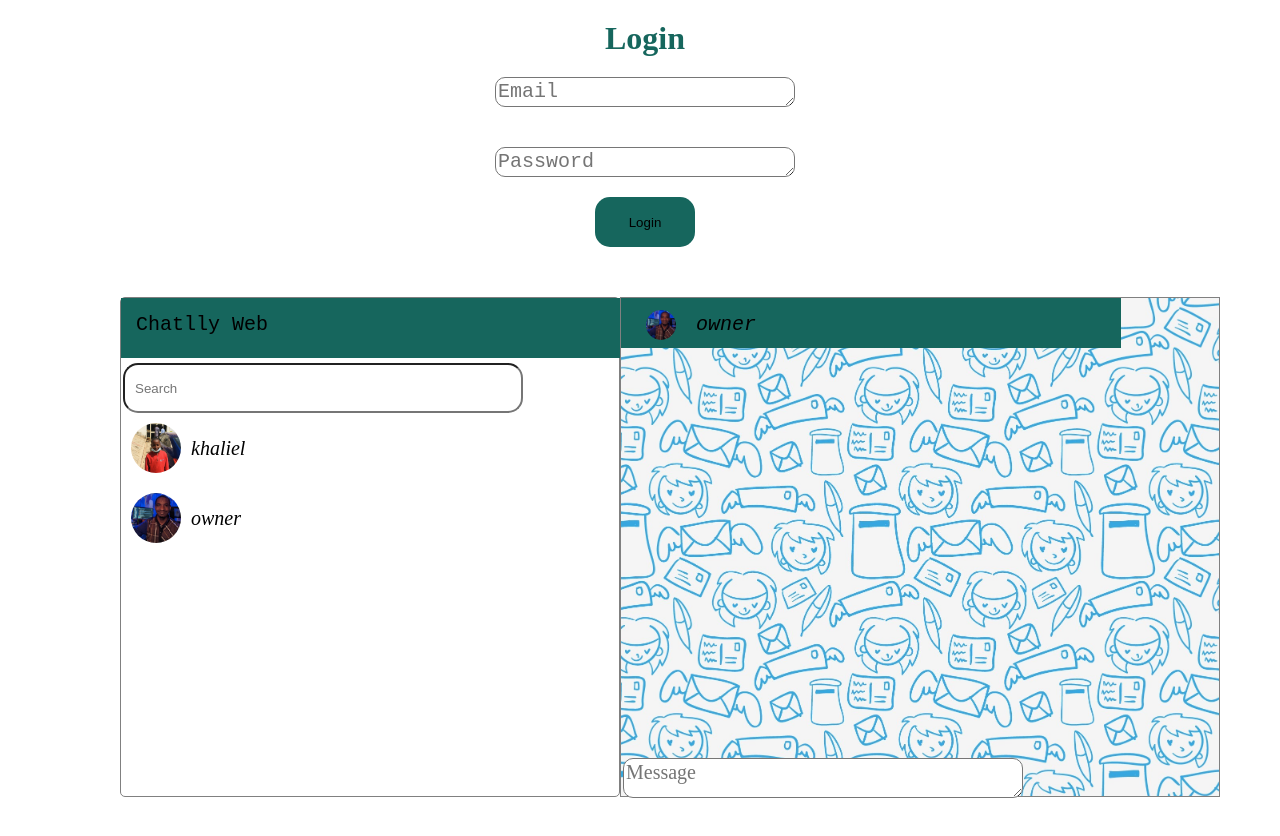
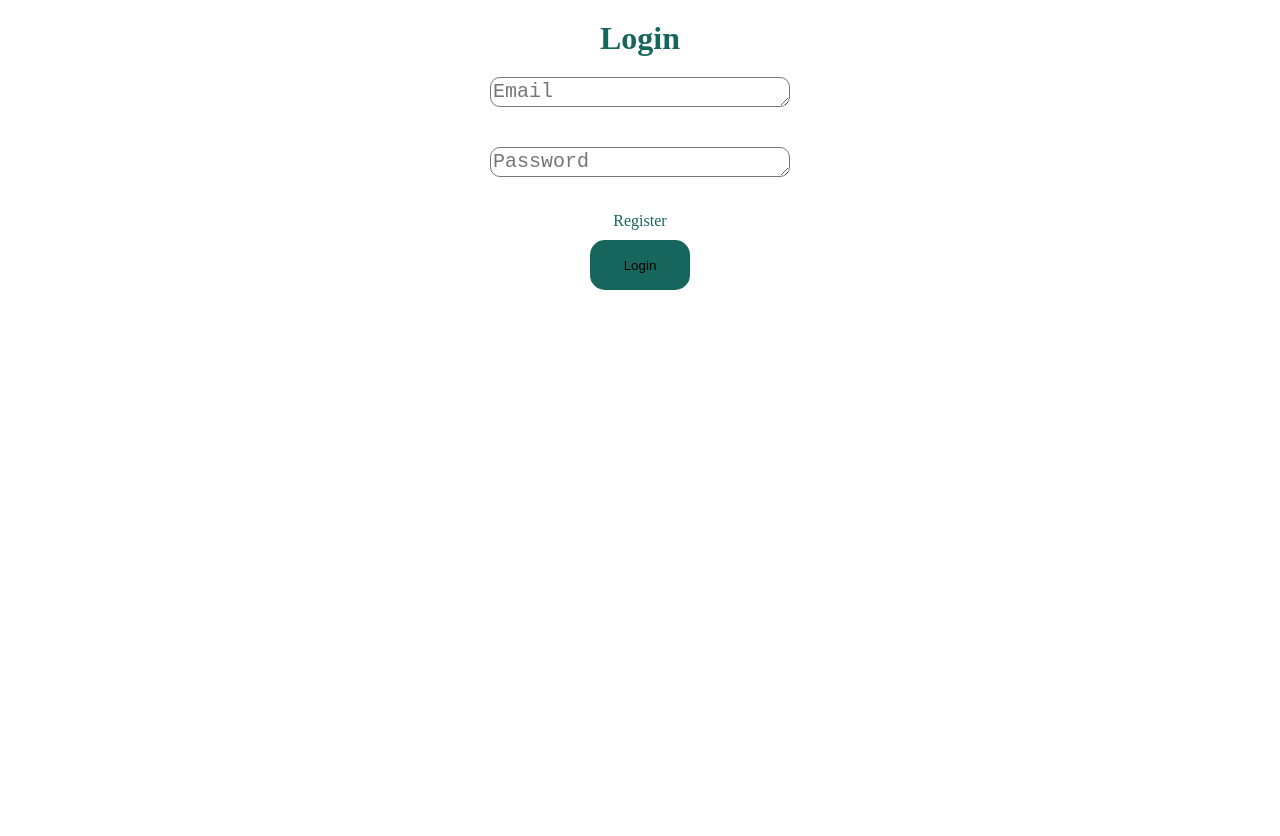
Before and after one commit to codeswot/chatlly-web, a React (Create React App) app: page / in a window 1280 px wide. Shown: the top 836 px of the page. After the commit the page ends 800 px from the top, so only its background shows below. Built offline with nearby package versions, Linux system fonts and the light colour scheme.

Commit message:
add register page

```diff
--- a/src/App.js
+++ b/src/App.js
@@ -1,23 +1,17 @@
-import SideBar from './sideBar';
-import Users from './users';
-import MessageBox from './messageBox';
 import { BrowserRouter as Router, Routes, Route } from 'react-router-dom';
 import Register from './register';
 import Login from './login';
+import Home from './home';
 
 function App() {
   return (
     <div className="App">
       <Router>
-      <Routes>
-            <Route path='/' element={<Login />} />
-            <Route path='/register' element={<Register />} />
+        <Routes>
+          <Route path='/'  element={<Login />} />
+          <Route path='/register' element={<Register />} />
+          <Route path='/home' element={<Home />} />
         </Routes>
-        <div className="body">
-        <SideBar />
-        <Users />
-        <MessageBox />
-        </div>
       </Router>
     </div>
   );
--- /dev/null
+++ b/src/home.js
@@ -0,0 +1,15 @@
+import SideBar from './sideBar';
+import Users from './users';
+import MessageBox from './messageBox';
+
+const Home = () => {
+    return (
+       <div className="body">
+         <SideBar />
+        <Users />
+        <MessageBox />
+       </div>
+    );
+}
+
+export default Home;
--- a/src/index.css
+++ b/src/index.css
@@ -18,7 +18,6 @@
    border: gray solid 1px;
   width: 600px;
   height: 500px;
-  align-items: flex-end;
 }
 
 .input{
@@ -98,6 +97,7 @@ textarea{
 button{
   display: grid;
   border: none;
+  cursor: pointer;
   background-color: #16665d;
   height: 50px;
   width: 100px;
@@ -123,3 +123,12 @@ header .user-two img{
   display: flex;
   padding-left: 60px;
 }
+.link{
+  text-decoration: none;
+}
+.register-link{
+  color: #16665d;
+  text-decoration: none;
+  padding: 10px;
+  margin-top: 5px;
+}
--- a/src/login.js
+++ b/src/login.js
@@ -1,10 +1,13 @@
+import { Link } from "react-router-dom";
+
 const Login = () => {
     return (
         <div className="login-page">
             <h1>Login</h1>
-             <textarea rows="1" placeholder="Email"/>
-            <textarea  className="password" rows="1" placeholder="Password"/>
-            <button>Login</button>
+             <textarea rows="1" placeholder="Email" required/>
+            <textarea  className="password" rows="1" placeholder="Password" required/>
+            <Link className="register-link" to={'/register'}><p>Register</p></Link>
+            <Link className="link" to={'/home'}><button>Login</button></Link>
         </div>
     );
 }
--- a/src/register.js
+++ b/src/register.js
@@ -2,9 +2,9 @@ const Register = () => {
     return (
         <div className="register-page">
             <h1>Register</h1>
-            <textarea rows="1" placeholder="Name"/>
-            <textarea cols="30" rows="1" placeholder="Email"/>
-            <textarea className="password" cols="30" rows="1" placeholder="Password"/>
+            <textarea rows="1" placeholder="Name" required/>
+            <textarea cols="30" rows="1" placeholder="Email" required/>
+            <textarea className="password" cols="30" rows="1" placeholder="Password" required/>
             <button type='submit'>Submit</button>
         </div>
     );
```
